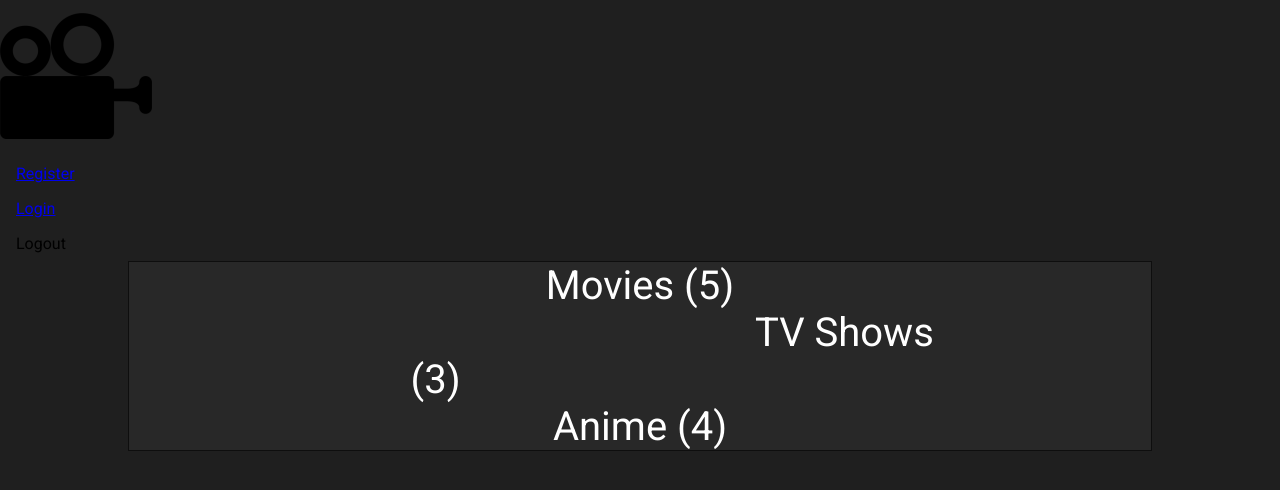
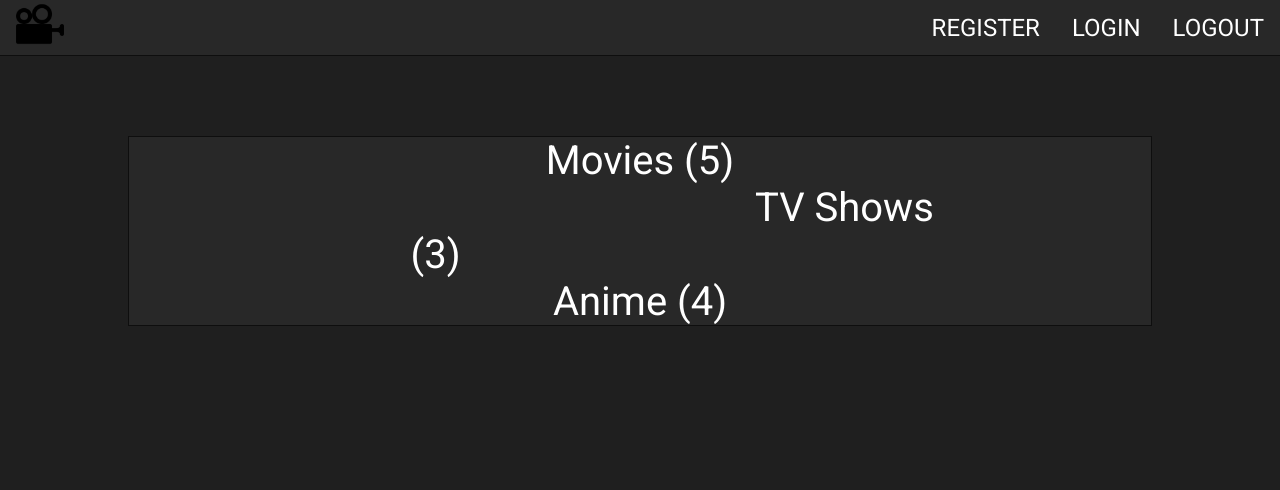
Before and after one commit to cburnjohnson/watch-n-track, a React (Create React App) app in the folder client/: page / in a window 1280 px wide. Shown: the top 490 px of the page. Built offline with nearby package versions, Linux system fonts and the light colour scheme.

Commit message:
navbar styling

```diff
--- a/client/src/components/layout/Navbar.js
+++ b/client/src/components/layout/Navbar.js
@@ -14,13 +14,9 @@ const Navbar = () => {
                 <li>
                     <Link to='/register'>Register</Link>
                 </li>
-            </ul>
-            <ul>
                 <li>
                     <Link to='/login'>Login</Link>
                 </li>
-            </ul>
-            <ul>
                 <li>
                     <a onClick={onLogout}>Logout</a>
                 </li>
--- a/client/src/style.css
+++ b/client/src/style.css
@@ -104,3 +104,39 @@ ul li {
     display: grid;
     grid-template-columns: repeat(4, 25%);
 }
+
+/* Navbar */
+nav {
+    height: 3.5rem;
+    background-color: #282828;
+    display: flex;
+    justify-content: space-between;
+    border-bottom: 1px solid #0e0e0e;
+    margin-bottom: 5rem;
+}
+
+nav img {
+    height: 3rem;
+    margin: 0 1rem;
+}
+
+nav ul {
+    display: flex;
+    align-items: center;
+}
+
+nav ul li {
+    font-size: 1.5rem;
+    text-transform: uppercase;
+    list-style: none;
+}
+
+nav ul li a {
+    text-decoration: none;
+    color: #fff;
+    cursor: pointer;
+}
+
+nav ul li a:hover {
+    color: #00aaff;
+}
```
